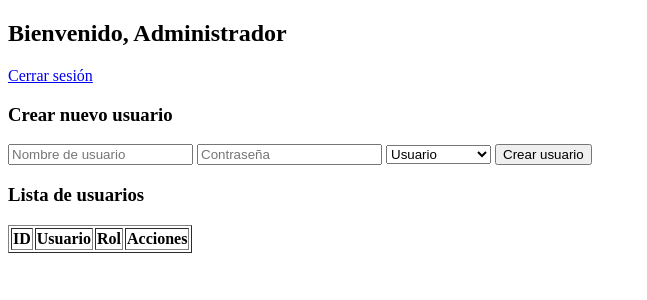
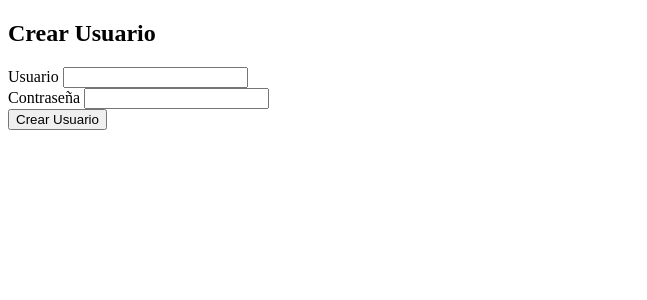
Before and after one commit to gonguipro/m7-practica-5, a PHP site: page /dashboard.php in a window 1280 px wide. Shown: the top 300 px of the page, without its empty margins (0-647 px from the left). Run offline with PHP 8.4, Linux system fonts and the light colour scheme; the visitor is signed in with stand-in values (Sample User, id 1); data that the repository does not hold is empty.

Commit message:
dashboard actualizado

```diff
--- a/php/dashboard.php
+++ b/php/dashboard.php
@@ -1,40 +1,39 @@
 <?php
-session_start();
+// admin.php (ejemplo para crear usuario)
 
-// Verificar si el usuario está autenticado y tiene el rol de administrador
-if (!isset($_SESSION['user_id']) || $_SESSION['role'] !== 'admin') {
-    header('Location: index.php');  // Redirigir a login si no está autenticado o no es admin
-    exit();
+if ($_SERVER['REQUEST_METHOD'] === 'POST') {
+    $username = $_POST['username'];
+    $password = $_POST['password'];
+
+    // Ruta del archivo JSON
+    $filePath = '../json/user.json';
+
+    // Leer el contenido actual de user.json
+    if (file_exists($filePath)) {
+        $users = json_decode(file_get_contents($filePath), true);
+    } else {
+        $users = [];
+    }
+
+    // Generar el ID para el nuevo usuario
+    $newUserId = count($users) + 1;
+
+    // Crear un nuevo usuario con contraseña encriptada
+    $newUser = [
+        "id" => $newUserId,
+        "username" => $username,
+        "password" => password_hash($password, PASSWORD_DEFAULT), // Encriptar la contraseña
+        "role" => "user"
+    ];
+
+    // Agregar el nuevo usuario al array de usuarios
+    $users[] = $newUser;
+
+    // Guardar el array actualizado en user.json
+    file_put_contents($filePath, json_encode($users, JSON_PRETTY_PRINT));
+
+    echo "Usuario creado exitosamente.";
 }
-
-// Leer los usuarios desde el archivo JSON
-$users = json_decode(file_get_contents('../data/user.json'), true);
-
-// Lógica para eliminar usuarios
-if ($_SERVER['REQUEST_METHOD'] === 'POST' && isset($_POST['delete_user'])) {
-    $user_id = $_POST['delete_user'];
-    $users = array_filter($users, function ($user) use ($user_id) {
-        return $user['id'] != $user_id;
-    });
-    file_put_contents('../data/users.json', json_encode(array_values($users), JSON_PRETTY_PRINT));
-    header('Location: dashboard.php');  // Redirige a dashboard después de eliminar el usuario
-    exit();
-}
-
-// Lógica para crear nuevos usuarios
-if ($_SERVER['REQUEST_METHOD'] === 'POST' && isset($_POST['create_user'])) {
-    $username = $_POST['username'];
-    $password = password_hash($_POST['password'], PASSWORD_BCRYPT);
-    $role = $_POST['role'];
-    $id = count($users) + 1;  // Generar un nuevo ID para el usuario
-
-    // Añadir el nuevo usuario al arreglo
-    $users[] = ['id' => $id, 'username' => $username, 'password' => $password, 'role' => $role];
-    file_put_contents('../data/users.json', json_encode($users, JSON_PRETTY_PRINT));
-    header('Location: dashboard.php');  // Redirige al dashboard después de crear un usuario
-    exit();
-}
-
 ?>
 
 <!DOCTYPE html>
@@ -42,44 +41,20 @@ if ($_SERVER['REQUEST_METHOD'] === 'POST' && isset($_POST['create_user'])) {
 <head>
     <meta charset="UTF-8">
     <meta name="viewport" content="width=device-width, initial-scale=1.0">
-    <title>Dashboard - Gestión de Usuarios</title>
+    <title>Crear Usuario</title>
 </head>
 <body>
-    <h2>Bienvenido, Administrador</h2>
-    <a href="logout.php">Cerrar sesión</a>
-
-    <h3>Crear nuevo usuario</h3>
-    <form method="POST" action="dashboard.php">
-        <input type="text" name="username" placeholder="Nombre de usuario" required>
-        <input type="password" name="password" placeholder="Contraseña" required>
-        <select name="role">
-            <option value="user">Usuario</option>
-            <option value="admin">Administrador</option>
-        </select>
-        <button type="submit" name="create_user">Crear usuario</button>
+    <h2>Crear Usuario</h2>
+    <form method="POST" action="admin.php">
+        <div>
+            <label for="username">Usuario</label>
+            <input type="text" name="username" required>
+        </div>
+        <div>
+            <label for="password">Contraseña</label>
+            <input type="password" name="password" required>
+        </div>
+        <button type="submit">Crear Usuario</button>
     </form>
-
-    <h3>Lista de usuarios</h3>
-    <table border="1">
-        <tr>
-            <th>ID</th>
-            <th>Usuario</th>
-            <th>Rol</th>
-            <th>Acciones</th>
-        </tr>
-        <?php foreach ($users as $user): ?>
-            <tr>
-                <td><?= $user['id'] ?></td>
-                <td><?= $user['username'] ?></td>
-                <td><?= $user['role'] ?></td>
-                <td>
-                    <!-- Formulario para eliminar usuario -->
-                    <form method="POST" action="dashboard.php" style="display:inline;">
-                        <button type="submit" name="delete_user" value="<?= $user['id'] ?>">Eliminar</button>
-                    </form>
-                </td>
-            </tr>
-        <?php endforeach; ?>
-    </table>
 </body>
 </html>
```
